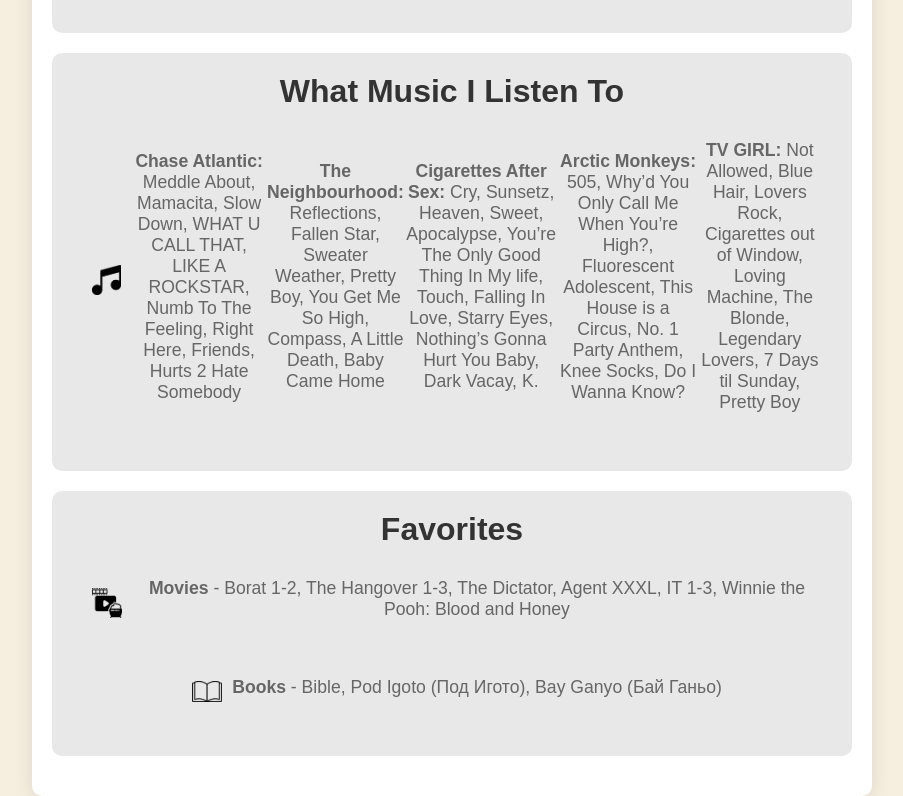
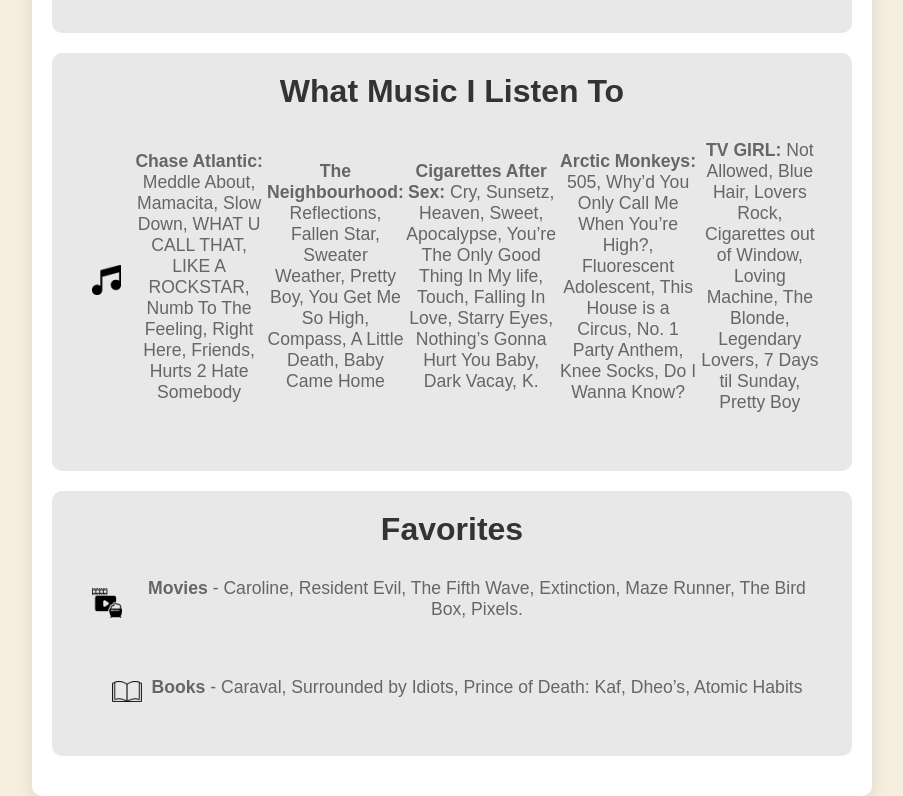
Before and after one commit to Giosho/ZSite, a plain HTML site: page menu.html in a window 1280 px wide. Shown: the part 746-1542 px from the top of the page, without its empty margins (188-1091 px from the left). Drawn offline with Linux system fonts and the light colour scheme.

Commit message:
Update menu.html

```diff
--- a/menu.html
+++ b/menu.html
@@ -164,11 +164,11 @@
             <h2>Favorites</h2>
             <li class="hobby-item">
                 <img src="Icon9.png" alt="Metal" class="hobby-image">
-                <p><b>Movies</b> - Borat 1-2, The Hangover 1-3, The Dictator, Agent XXXL, IT 1-3, Winnie the Pooh: Blood and Honey</p>
+                <p><b>Movies</b> - Caroline, Resident Evil, The Fifth Wave, Extinction, Maze Runner, The Bird Box, Pixels.</p>
             </li>
             <li class="hobby-item">
                 <img src="Icon10.png" alt="Metal" class="hobby-image">
-                <p><b>Books</b> - Bible, Pod Igoto (Под Игото), Bay Ganyo (Бай Ганьо)</p>
+                <p><b>Books</b> - Caraval, Surrounded by Idiots, Prince of Death: Kaf, Dheo’s, Atomic Habits</p>
             </li>
         </div>
     </div>
```
